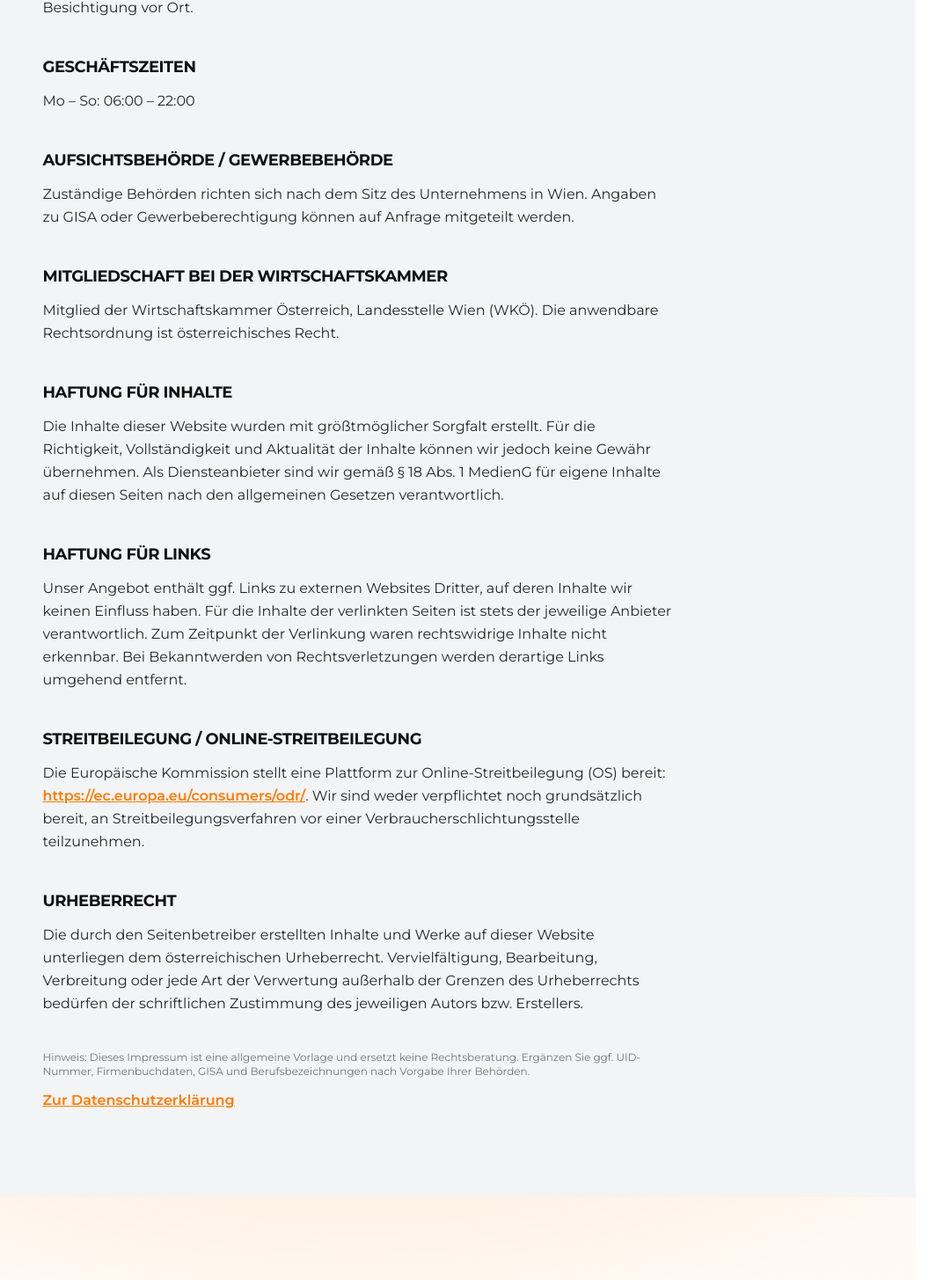
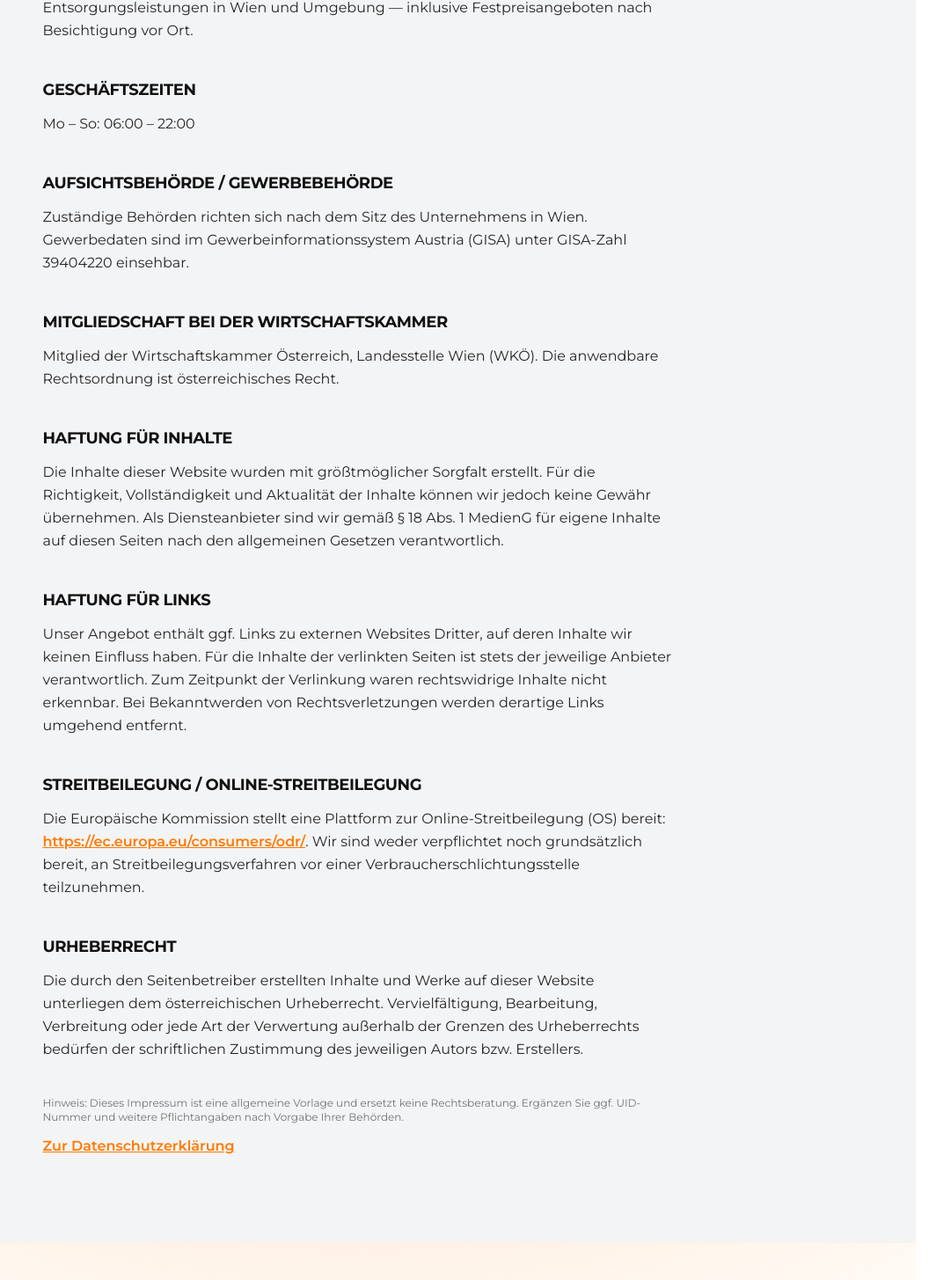
Before and after one commit to Ismailjobs/sofortentr-mpelung, a Next.js app: page /impressum in a window 1280 px wide. Shown: the part 821-2276 px from the top of the page at 88% size, without its empty margins (224-1280 px from the left). Built offline with nearby package versions, Linux system fonts and the light colour scheme; no server answers.

Commit message:
Gisa nr eklendi

```diff
--- a/src/app/impressum/page.tsx
+++ b/src/app/impressum/page.tsx
@@ -14,6 +14,7 @@ import {
   CONTACT_BLOCK,
   CONTACT_LEGAL_NAME,
   DATENSCHUTZ_PATH,
+  GISA_NUMBER,
   PHONE_DISPLAY,
 } from "@/data/site-content";
 import PhoneLink from "@/components/PhoneLink";
@@ -61,6 +62,8 @@ export default function ImpressumPage() {
                 <strong>{CONTACT_LEGAL_NAME}</strong>
                 <br />
                 {SITE_BRAND}
+                <br />
+                GISA-Zahl: {GISA_NUMBER}
               </p>
               <p>
                 {CONTACT_BLOCK.streetAddress}
@@ -105,8 +108,8 @@ export default function ImpressumPage() {
                 Aufsichtsbehörde / Gewerbebehörde
               </h2>
               <p>
-                Zuständige Behörden richten sich nach dem Sitz des Unternehmens in Wien. Angaben zu GISA oder
-                Gewerbeberechtigung können auf Anfrage mitgeteilt werden.
+                Zuständige Behörden richten sich nach dem Sitz des Unternehmens in Wien. Gewerbedaten sind im
+                Gewerbeinformationssystem Austria (GISA) unter GISA-Zahl {GISA_NUMBER} einsehbar.
               </p>
             </section>
 
@@ -172,7 +175,7 @@ export default function ImpressumPage() {
             <section className="space-y-3">
               <p className="text-xs text-neutral-500">
                 Hinweis: Dieses Impressum ist eine allgemeine Vorlage und ersetzt keine Rechtsberatung. Ergänzen Sie
-                ggf. UID-Nummer, Firmenbuchdaten, GISA und Berufsbezeichnungen nach Vorgabe Ihrer Behörden.
+                ggf. UID-Nummer und weitere Pflichtangaben nach Vorgabe Ihrer Behörden.
               </p>
               <p>
                 <Link href={DATENSCHUTZ_PATH} className="font-semibold text-brand-orange underline">
--- a/src/data/site-content.ts
+++ b/src/data/site-content.ts
@@ -555,6 +555,9 @@ export const BUSINESS_SAME_AS = [
 /** Eintrag im Firmenbuch / Rechtsform e.U. — für JSON-LD `legalName` und Impressum-relevante Texte. */
 export const CONTACT_LEGAL_NAME = "Mesut Duman e.U.";
 
+/** Gewerbeinformationssystem Austria (GISA) — Pflichtangabe im Impressum (ECG). */
+export const GISA_NUMBER = "39404220";
+
 export const CONTACT_BLOCK = {
   email: "office@sofortentrumpelung.at",
   /** Anzeige (Footer, Datenschutz, E-Mails) */
```
